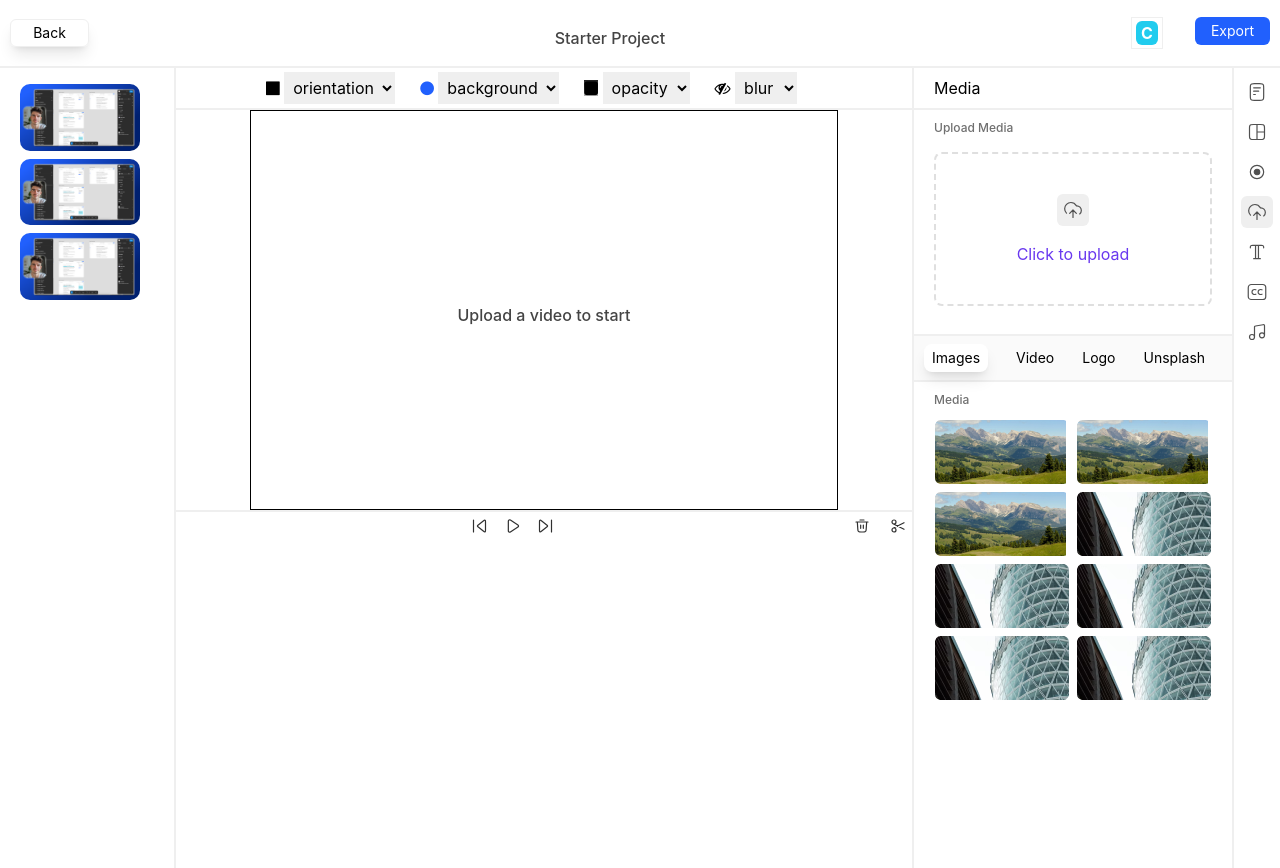
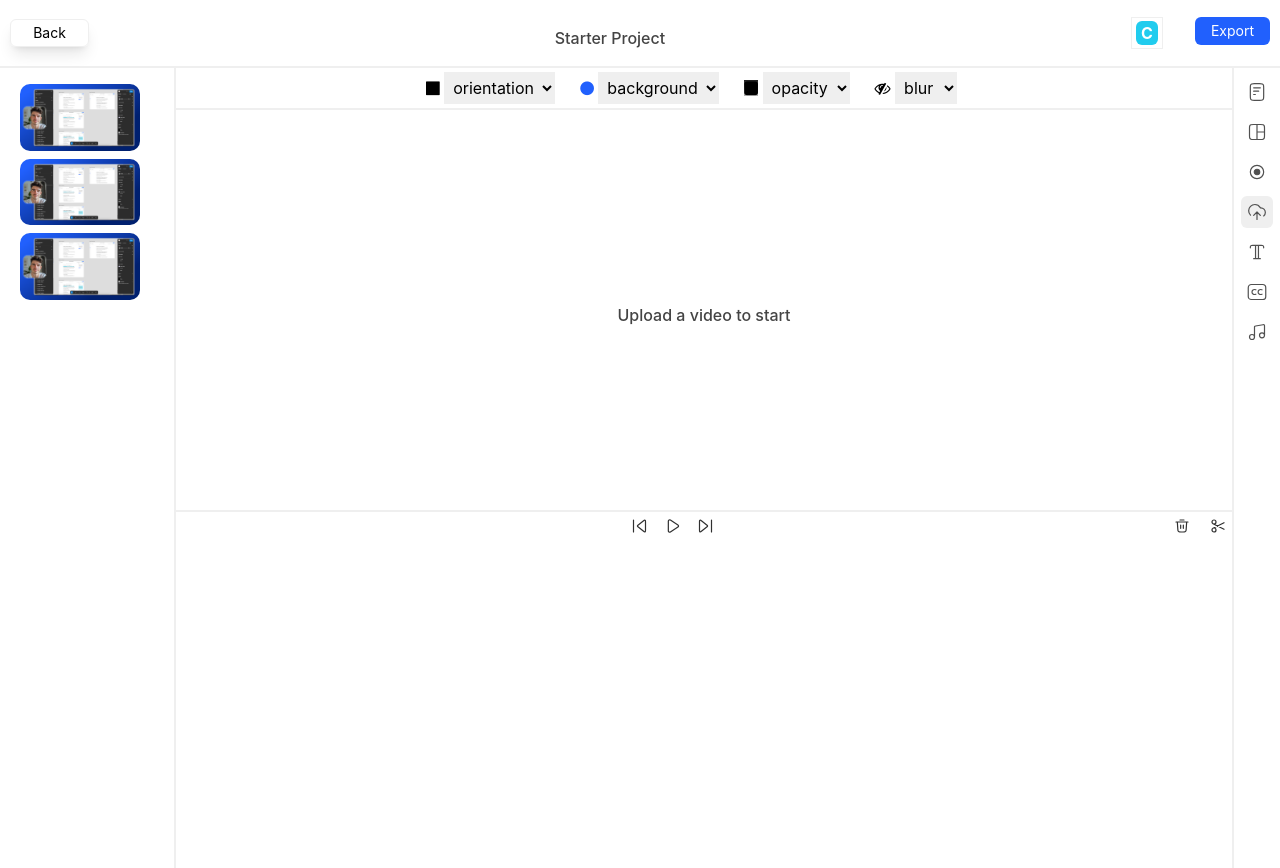
Before and after one commit to Amit-Sagar/Montra, a React (Create React App) app: page / in a window 1280 px wide. Built offline with nearby package versions, Linux system fonts and the light colour scheme.

Commit message:
Added open and close functionality

```diff
--- a/src/App.js
+++ b/src/App.js
@@ -5,6 +5,7 @@ import Modal from './components/Modal';
 import Homepage from './pages/Homepage';
 
 function App() {
+  const [openModal, setOpenModal] = useState(false)
   const [videoUrl, setVideoUrl] = useState(null); // Store the video URL
   const [fileName, setFileName] = useState(""); // Store the file name
   const fileInputRef = useRef(null); // Ref for the file input element
@@ -19,10 +20,10 @@ function App() {
     }
   };
   return (
-    <Layout>
+    <Layout setOpenModal={setOpenModal}>
       <>
         <Homepage videoUrl={videoUrl} setVideoUrl={setVideoUrl} fileName={fileName} setFileName={setFileName} fileInputRef={fileInputRef} handleVideoUpload={handleVideoUpload} />
-        <Modal handleVideoUpload={handleVideoUpload} fileInputRef={fileInputRef} />
+        {openModal && <Modal handleVideoUpload={handleVideoUpload} fileInputRef={fileInputRef} setOpenModal={setOpenModal} />}
       </>
     </Layout>
   );
--- a/src/components/Layout/Layout.jsx
+++ b/src/components/Layout/Layout.jsx
@@ -2,7 +2,7 @@ import React from "react";
 import Sidebar from "./Sidebar";
 import RightSection from "./RightSection";
 
-const Layout = ({ children }) => {
+const Layout = ({ children, setOpenModal }) => {
   return (
     <div>
       <div className="flex justify-between  items-center py-4 border-b-2 border-[#EFEFEF]">
@@ -24,7 +24,7 @@ const Layout = ({ children }) => {
       <div className="flex h-screen w-full">
         <Sidebar />
         {children}
-        <RightSection />
+        <RightSection setOpenModal={setOpenModal} />
       </div>
     </div>
   );
--- a/src/components/Layout/RightSection.jsx
+++ b/src/components/Layout/RightSection.jsx
@@ -7,24 +7,32 @@ import textIcon from "../../assets/icons/Uploadtext.svg";
 import ccIcon from "../../assets/icons/Uploadcc.svg";
 import musicIcon from "../../assets/icons/Uploadmusic.svg";
 
-const RightSection = () => {
+const RightSection = ({ setOpenModal }) => {
   const assets = [
-    fileIcon,
-    gridIcon,
-    circleIcon,
-    uploadIcon,
-    textIcon,
-    ccIcon,
-    musicIcon,
+    { id: 1, img: fileIcon },
+    { id: 2, img: gridIcon },
+    { id: 3, img: circleIcon },
+    { id: 4, img: uploadIcon },
+    { id: 5, img: textIcon },
+    { id: 6, img: ccIcon },
+    { id: 7, img: musicIcon },
   ];
+  const handleClick = (id) => {
+    if (id === 4) {
+      setOpenModal(true);
+      return;
+    }
+    return;
+  };
   return (
     <div className="w-12 flex flex-col border-l-2 border-[#EFEFEF]">
       {assets.map((asset) => (
         <img
           key={Math.random() + "ABC"}
-          src={asset}
+          src={asset.img}
           alt="/"
           className="mx-auto mt-2 cursor-pointer"
+          onClick={() => handleClick(asset.id)}
         />
       ))}
     </div>
--- a/src/components/Modal.jsx
+++ b/src/components/Modal.jsx
@@ -2,11 +2,20 @@ import React from "react";
 import FileInput from "./common/FileInput";
 import img1 from "../assets/images/modalImg.png";
 import img2 from "../assets/images/ModalImg2.png";
+import closeIcon from "../assets/icons/Generalclose.svg";
 
-const Modal = ({ fileInputRef, handleVideoUpload }) => {
+const Modal = ({ fileInputRef, handleVideoUpload, setOpenModal }) => {
   return (
     <div className="border-l-2 border-[#EFEFEF] max-w-[320px]">
-      <h1 className="border-b-2 border-[#EFEFEF] py-2 px-5">Media</h1>
+      <div className="border-b-2 border-[#EFEFEF] py-2 px-5 flex justify-between items-center">
+        <h1>Media</h1>
+        <img
+          className="cursor-pointer"
+          src={closeIcon}
+          alt="/"
+          onClick={() => setOpenModal(false)}
+        />
+      </div>
       <div className="px-5">
         <p className="text-[#707070] text-xs">Upload Media</p>
         <FileInput inputRef={fileInputRef} onChange={handleVideoUpload} />
--- a/src/components/videoSection/VideoSection.jsx
+++ b/src/components/videoSection/VideoSection.jsx
@@ -15,10 +15,9 @@ const VideoSection = ({
   fileInputRef,
   handleVideoUpload,
 }) => {
-  const [progress, setProgress] = useState(0); // Store the playback progress
-  const videoRef = useRef(null); // Ref for the video element
+  const [progress, setProgress] = useState(0);
+  const videoRef = useRef(null);
 
-  // Update progress as the video plays
   const handleTimeUpdate = () => {
     const video = videoRef.current;
     setProgress((video.currentTime / video.duration) * 100);
@@ -64,7 +63,7 @@ const VideoSection = ({
       <Navbar />
       {/* Video Container */}
       <div className="border-b-2 border-[#EFEFEF]">
-        <div className="w-[80%] h-[400px] border border-black relative overflow-hidden mx-auto">
+        <div className="w-[80%] h-[400px] relative overflow-hidden mx-auto">
           {videoUrl ? (
             <div
               style={{ width: "100%", height: "100%", position: "relative" }}
```
Also changed, not shown: src/assets/icons/Generalclose.svg (added).
